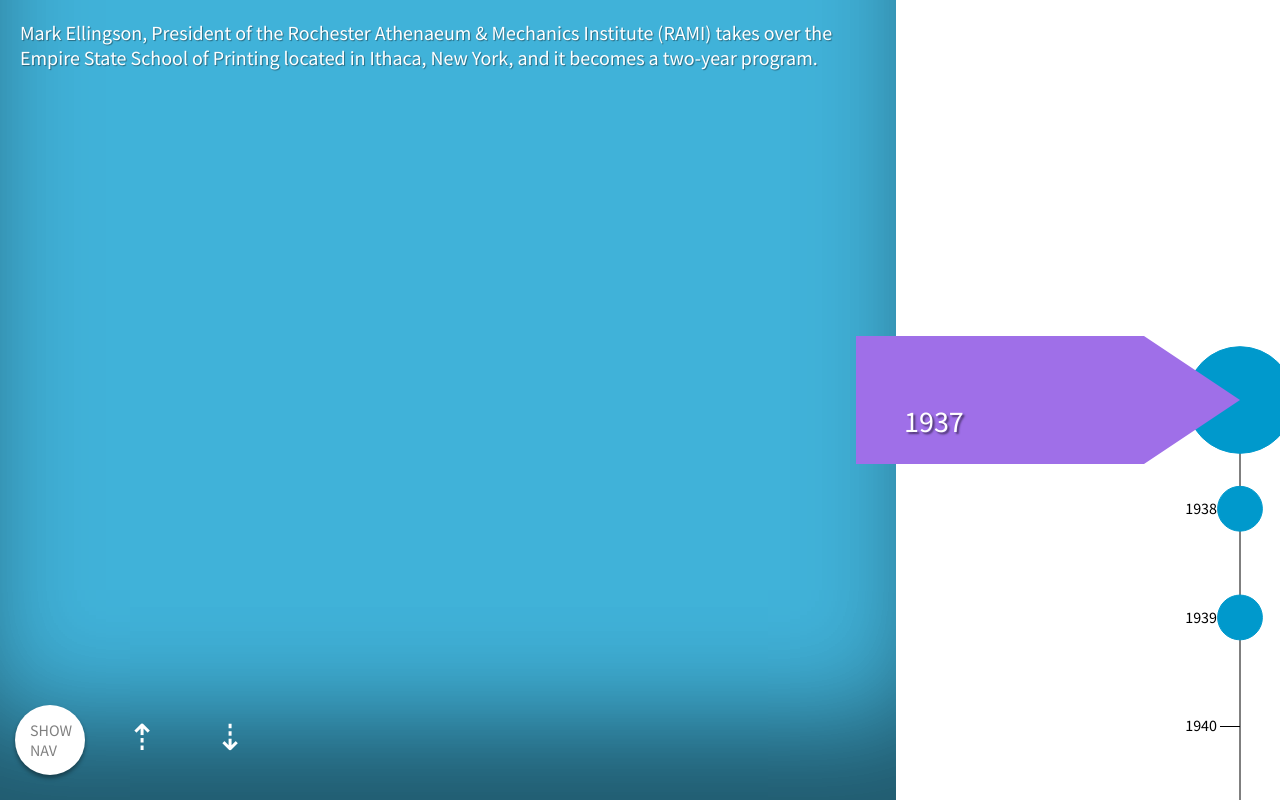
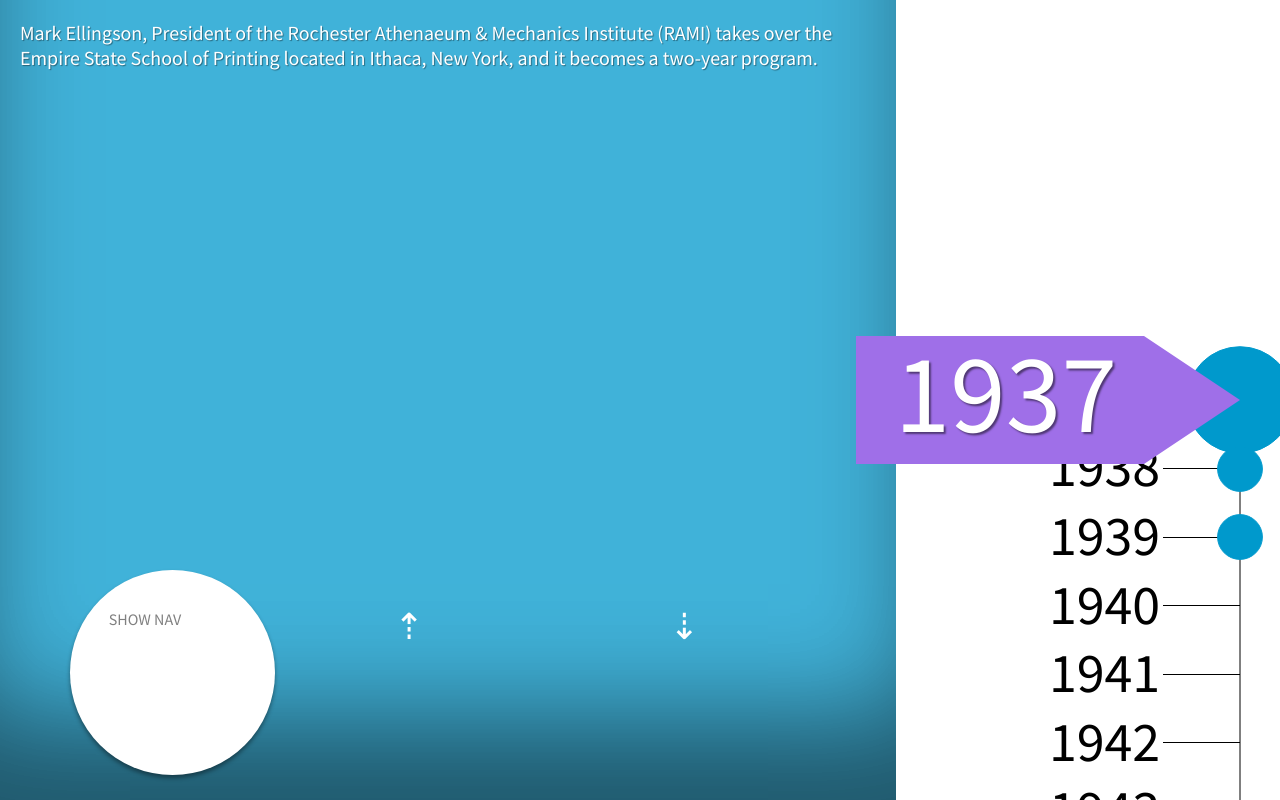
Before and after one commit to haydenw1/co-op15_timeline, a plain HTML site: page timeline/index.html in a window 1280 px wide. Shown: the top 800 px of the page. Drawn offline with nearby package versions, Linux system fonts and the light colour scheme.

Commit message:
Major Code Structure Revision w/ some Element Improvement
1. Largest change is the code structure. Everything is in functions that
are called. Still not quite right because I have to pass a ton of
parameters for all my variables width, but its closer.
2. Small jumping of scroll position after arrow click fixed (I think,
should be more thoroughly tested).
3. Made button width and height dynamic (needs fine tuning after
implementing Olivia's buttons.
4. Timeline ticks, timeline number, and large year number are
dynamically sized.
5.  'Optimized' several functions and loops (goPrevNext, goWhere,
createButtons, isScrolledIntoView, circleCY setup loop)

```diff
--- a/timeline/index.html
+++ b/timeline/index.html
@@ -6,18 +6,22 @@
 		<title>SMS Timeline</title>
     <link href='http://fonts.googleapis.com/css?family=Source+Sans+Pro:300,400' rel='stylesheet' type='text/css'> <!-- imports main font -->
     <link href="main.css" rel="stylesheet" type="text/css" >
+
 		<script src="http://d3js.org/d3.v3.min.js"></script> <!-- gets d3, used for svg creations and interativity -->
 		<script src="http://code.jquery.com/jquery-1.11.3.min.js"></script> <!-- gets jquery, used for some scroll events -->
 		<script src="http://code.jquery.com/jquery-migrate-1.2.1.min.js"></script> <!-- gets jquery, used for some scroll events -->
 		<script src="js/dpsHTMLGestureAPI.min.js"></script> <!-- allows interaction with DPS API -->
 	</head>
 	<body>
-      <script src="js/main.js"></script> <!-- main element creation and data import -->
+    <script src="js/main.js"></script> <!-- main element creation and data import -->
 
-      <div class="button nav"></div>
-      <div class="button prev">&#x21e1</div>
-      <div class="button next">&#x21e3</div>
+    <div class="button nav"></div>
+    <div class="button prev">&#x21e1</div>
+    <div class="button next">&#x21e3</div>
 
 		<script src="js/api.js"></script> <!-- DPS API interaction-->
+    <script>
+      setUp();
+    </script>
 	</body>
 </html>
--- a/timeline/js/main.js
+++ b/timeline/js/main.js
@@ -1,88 +1,296 @@
-//sets width/height/padding variables for use...height of timeline determined with "totalHeight"
-var width = document.documentElement.clientWidth,
-  height = document.documentElement.clientHeight,
-  padding = document.documentElement.clientHeight/2,
+//set width/height/padding variables for use...height of timeline determined with "totalHeight"
+function setUp(){
+  var width = document.documentElement.clientWidth;
+  var height = document.documentElement.clientHeight;
+  var padding = document.documentElement.clientHeight/2;
 
-  textHolderWidth = width * 0.7,
+  var textHolderWidth = width * 0.7;
 
-  rightSpace = width - (width * 0.7),
-  rightSpacePadding = rightSpace / 18,
+  var rightSpace = width - (width * 0.7);
+  var circleRadius = rightSpace * (7 / 120);
 
-  circleDimensions = rightSpace * (7 / 8),
+  var timelineXPos = width * (15.5 / 16);
 
-  timelineXPos = width * (15.5 / 16),
+  var viewerWidth = rightSpace;
+  var viewerHeight = viewerWidth / 3;
+  var viewerXPos = timelineXPos - viewerWidth;
+  var viewerYPos = (height / 2) - (viewerHeight / 2);
+  var viewerBottom = viewerYPos + viewerHeight;
+  var viewerTop = viewerYPos;
 
-  viewerWidth = rightSpace,
-  viewerHeight = viewerWidth / 3,
-  viewerXPos = timelineXPos - viewerWidth,
-  viewerYPos = (height / 2) - (viewerHeight / 2),
-  viewerTop = viewerYPos,
-  viewerBottom = viewerYPos + viewerHeight;
+  makeViewer(viewerHeight, viewerWidth, viewerXPos, viewerYPos);
+  makeTextHolder(height, textHolderWidth);
 
+  //array of objects for each school event. holds a description ("event"), a date ("date"), and an associated picture ("pic")
+  //d3.json("data/data.json", function(error, data){
+  //  if(error) return console.log(error);
+
+    //sample data for local testing
+    var data = [
+      {
+        "description":"Mark Ellingson, President of the Rochester Athenaeum & Mechanics Institute (RAMI) takes over the Empire State School of Printing located in Ithaca, New York, and it becomes a two-year program.",
+        "date":"1/1/1937",
+        "pic":"cias.jpg"
+      },
+
+      {
+        "description":"20 freshman enroll in the program with the first major printing project by the department being the student newspaper, PSIMAR.",
+        "date":"1/1/1938",
+        "pic":"cias.jpg"
+      },
+
+      {
+        "description":"Students take over the editorial page of the Democrat and Chronicle for one issue.",
+        "date":"1/1/1939",
+        "pic":"cias.jpg"
+      },
+
+      {
+        "description":"Rochester Athenaeum & Mechanics Institute becomes Rochester Institute of Technology.",
+        "date":"1/1/1944",
+        "pic":"cias.jpg"
+      }
+    ];
+
+    var totalHeight = document.documentElement.clientHeight * (data.length/2.5);
+    var earliest = new Date(data[0].date);
+    var latest = new Date(data[(data.length)-1].date);
+
+    makeSvgAndTimeline(circleRadius, data, earliest, height, latest, padding, rightSpace, timelineXPos, totalHeight, viewerBottom, viewerHeight, viewerTop, viewerWidth, width);
+
+  //ending d3.json bracket
+  //});
+}
+
+function makeViewer(h, w, x, y){
   var viewerLineData = [
     { "x": 0, "y": 0},
-  { "x": viewerWidth * (3 / 4), "y": 0},
-  { "x": viewerWidth, "y": viewerHeight/2},
-  { "x": viewerWidth * (3 / 4), "y": viewerHeight},
-  { "x": 0, "y": viewerHeight},
+    { "x": w * (3 / 4), "y": 0},
+    { "x": w, "y": h/2},
+    { "x": w * (3 / 4), "y": h},
+    { "x": 0, "y": h},
     { "x": 0, "y": 0}
-]
+  ];
 
   var viewerLine = d3.svg.line()
     .x(function(d){ return d.x;})
     .y(function(d){ return d.y;})
     .interpolate("linear");
 
-var viewer = d3.select( "body" )
+  d3.select( "body" )
     .append("svg")
       .attr("class","viewer-svg")
-    .attr("width", viewerWidth)
-    .attr("height", viewerHeight)
+      .attr("width", w)
+      .attr("height", h)
       .attr("fill","black")
       .style("position", "fixed")
-    .style("left", viewerXPos)
-    .style("top", viewerYPos)
+      .style("left", x)
+      .style("top", y)
     .append("path")
       .attr("d",viewerLine(viewerLineData))
-    .attr("stroke","black")
+      //.attr("stroke","#9F6FE8")
       .attr("stroke-width","0px")
       .attr("fill","#9F6FE8");
-
-  //dark = #830CE8;
-
-//d3, line element that uses 'linePoints' array (above) to build main 'timeline' line
-/*var timeline = d3.svg.line()
-  .x(function(d){return d.x;})
-  .y(function(d){return d.y;})
-  .interpolate("linear");*/
+}
 
 //creates single div to hold event text and pics, appends to DOM
+function makeTextHolder(h, w){
   var textHolder = document.createElement("div");
+  var para = document.createElement("p");
+
   textHolder.setAttribute("class","text-holder");
-  textHolder.style.width = (width * 0.7) + "px";
-  textHolder.style.height = (height + 6) + "px";
+  textHolder.style.width = w + "px";
+  textHolder.style.height = h + "px";
 
-var para = document.createElement("p");
   para.setAttribute("class","text");
   para.setAttribute("id","p");
   para.style.opacity = 0; //default state is hidden until user interacts with page
 
-//textHolder.appendChild(pic);//append pic <img> to holder div...see above
   textHolder.appendChild(para);//append para <p> to holder div
   document.body.appendChild(textHolder);//append holder div to body element
+}
 
-console.log(width - (width * 0.7));
-console.log((width - (width * 0.7))/18);
-console.log((width - (width * 0.7))/(9/8));
+function makeSvgAndTimeline(circleRadius, data, earliest, height, latest, p, rightSpace, timelineX, totalH, viewerBottom, viewerHeight, viewerTop, viewerWidth, w){
+  var circleCY = [];
 
-//
-//import json and create elements that need to reference the json
-//
+  //d3, time scale for year event placement on timeline
+  var yScale = d3.time.scale()
+    .domain([earliest, latest])
+    .range([p, totalH - p]);
 
-//array of objects for each school event. holds a description ("event"), a date ("date"), and an associated picture ("pic")
-//d3.json("data/data.json", function(error, data){
+  var yScaleSideAxis = d3.svg.axis()
+    .scale(yScale)
+    .orient("left")
+    .ticks(d3.time.years, 1)
+    .innerTickSize(rightSpace / 5);
 
-//local dataset for testing//////////////////////////////////////////////////////////////////////////////////////////////////////////////////////////////////////
+  //d3, svg element which is the size of the body that holds all generates svg
+  var svg = d3.select("body")
+   .append("svg")
+    .attr("class","svg")
+    .attr("width", w)
+    .attr("height", totalH);
+
+  svg.append("g")                   //creates and appends the main 'timeline' line
+    .attr("class","timeline_path")
+    .style("transform", "translate(" + timelineX + "px,0px)")
+    .call(yScaleSideAxis);
+
+  d3.selectAll(".tick text")
+    .style("font-size", circleRadius * 2.5);
+
+  //creates circle for every data point and g to enclose them all
+  var circles = svg
+    .append("g") //group to hold all circles
+      .selectAll(".circle")
+      .data(data) //binds data (above) to elements
+      .enter()
+    .append("circle") //creates circle for every object in data array
+      .attr("class", "circle")
+      .attr("cx", timelineX) //sets x position of circle
+      .attr("cy", function(d){return d3.round(yScale(new Date(d.date)));}) //sets y position (based on date of object in data)
+      .attr("r", circleRadius)
+      .attr("stroke", "#0099CC")
+      .attr("stroke-width", 1)
+      .attr("fill", "#0099CC");
+
+  for(var i = 0; i < circles[0].length; i++){
+    circleCY.push(parseInt(circles[0][i].getAttribute("cy")));
+  }
+
+  isScrolledIntoView(circleCY, circleRadius, circles, data, viewerBottom, viewerHeight, viewerTop, viewerWidth);
+
+  // binds listener to html element that is looking for movement (scrolling with finger)
+  d3.select("html").on("touchmove",function(){
+    isScrolledIntoView(circleCY, circleRadius, circles, data, viewerBottom, viewerHeight, viewerTop, viewerWidth);
+  });
+
+  $( document ).ready(function(){
+    createButtons(circleCY, circles, height, viewerBottom, viewerTop);
+    setInterval(function(){
+      isScrolledIntoView(circleCY, circleRadius, circles, data, viewerBottom, viewerHeight, viewerTop, viewerWidth)
+    },250); //starts reoccuring, time-delayed function (above)
+  });
+}
+
+function isScrolledIntoView(circleCY, circleRadius, circles, data, viewerBottom, viewerHeight, viewerTop, viewerWidth){
+  var badCounter = 0;                         //counter to see if all circle elements are out of bounds
+  var bodyScroll = $( "body" ).scrollTop();   //jquery, how far page has been scrolled
+  var d3Circle;
+  var element;
+  var elementCenter;                          //circle element being checked
+
+  for(var i = 0; i < circles[0].length; i++){
+    element = circles[0][i];
+    d3Circle = d3.select(element);
+    elementCenter = circleCY[i] - bodyScroll;
+
+    if(elementCenter >= viewerTop && elementCenter <= viewerBottom){
+      d3Circle.transition()
+        .ease("elastic")
+        .attr("r", circleRadius * 2.38);
+      showTP(data, i, viewerHeight, viewerWidth);
+    }else{
+      d3Circle.transition().ease("elastic").attr("r", circleRadius);
+      badCounter === data.length - 1 ? hideTP() : false; //***checks to see if all circles are out of bounds
+      badCounter++;
+    }
+  }
+}
+
+function showTP(data, pos, viewerHeight, viewerWidth){
+  var textElement = d3.select("#p"), textElement = textElement[0][0];
+  var textObject = data[pos].description;
+
+  makeYearText(data, pos, viewerHeight, viewerWidth);
+  textElement.innerHTML = textObject;
+  textElement.style.opacity = 1;
+}
+
+//selects correspoinding DOM text and picture objects using passed position and hides them
+function hideTP(){
+  var textElement = d3.select("#p"), textElement = textElement[0][0];
+
+  if(textElement){
+    deleteYearText();
+    textElement.style.opacity = 0;
+  }
+}
+
+function makeYearText(data, pos, viewerH, viewerW){
+  var yearText = d3.select(".viewer-svg").selectAll("text")
+    .data([data[pos]]);
+
+  yearText.text(function(d){return new Date(d.date).getYear() + 1900;});
+
+  yearText.enter()
+    .append("text")
+      .attr("x", viewerW / 10)
+      .attr("y", viewerH - (viewerH / 4))
+      .attr("fill", "white")
+      .style("font-size", (viewerH - (viewerH / 8)) + "px")
+      .style("text-shadow","2px 2px 2px rgba(0,0,0,.5)")
+      .text(function(d){return new Date(d.date).getYear() + 1900;});
+}
+
+function deleteYearText(){
+  var d3Viewer = d3.select(".viewer-svg");
+
+  d3Viewer.selectAll("text")
+    .remove();
+}
+
+function createButtons(circleCY, circles, height, viewerBottom, viewerTop){
+  var buttonNav = d3.select(".button.nav"); //button that shows nav
+  var buttonNext = d3.select(".button.next");
+  var buttonPrev = d3.select(".button.prev");
+  var buttonNavWidth = buttonNav.style("width");
+
+  buttonNav.style("height", buttonNavWidth);
+  buttonPrev.style("height", buttonNavWidth);
+  buttonNext.style("height", buttonNavWidth);
+
+  buttonNav.on("touchstart", function(){d3.select(this).attr("id", "active");})
+           .on("touchend",   function(){d3.select(this).attr("id", null);});
+
+  buttonPrev.on("touchstart", function(){goPrevNext(this, circleCY, circles, height, 0, viewerBottom, viewerTop)})
+            .on("touchend",   function(){d3.select(this).attr("id", null);});
+
+  buttonNext.on("touchstart", function(){goPrevNext(this, circleCY, circles, height, 1, viewerBottom, viewerTop)})
+            .on("touchend",   function(){d3.select(this).attr("id", null);});
+}
+
+function goPrevNext(button, circleCY, circles, height, direction, viewerBottom, viewerTop){
+  var elementCenter = goWhere(circleCY, circles, direction, viewerBottom, viewerTop);
+
+  d3.select(button).attr("id", "active");
+  $( 'html, body' ).animate({scrollTop: elementCenter - height/2}, 500);
+}
+
+function goWhere(circleCY, circles, direction, viewerB, viewerT){
+  var scrollTop = d3.round($( "body" ).scrollTop() + viewerT);
+  var scrollBottom = d3.round($( "body" ).scrollTop() + viewerB);
+
+  for(var i = 0; i < circles[0].length; i++){
+    var element = circles[0][i];
+    var elementCenter = circleCY[i];
+
+    if(direction === 0 && i > 0 && elementCenter >= scrollTop){
+      --i;
+      elementCenter = circleCY[i];
+      return elementCenter;
+    }else{
+      if(elementCenter >= scrollBottom){
+        return elementCenter;
+      }else if(i == circles[0].length -1){
+        return elementCenter;
+      }
+    }
+  }
+}
+
+// full local dataset for testing///////////////////////////////////////////////
+/*
 var data = [
   {
     "description":"Mark Ellingson, President of the Rochester Athenaeum & Mechanics Institute (RAMI) takes over the Empire State School of Printing located in Ithaca, New York, and it becomes a two-year program.",
@@ -251,237 +459,4 @@ var data = [
     "date":"1/1/2012",
     "pic":"cias.jpg"
   }
-];
-//end local data for testing//////////////////////////////////////////////////////////////////////////////////////////////////////////////////////////////////////
-  //if(error) return console.log(error);
-
-  var totalHeight = document.documentElement.clientHeight * (data.length/2.5);
-
-  var xLow = new Date(data[0].date),
-    xHigh = new Date(data[(data.length)-1].date);
-
-  //d3, time scale for event placement on timeline
-  var yScale = d3.time.scale()
-    .domain([xLow, xHigh])
-    .range([padding, totalHeight - padding]);
-
-  var yScaleSideAxis = d3.svg.axis()
-    .scale(yScale)
-    .orient("left")
-    .ticks(d3.time.years, 1)
-    .innerTickSize(20);
-
-  //array of coordinates used to build the main 'timeline' line, which runs the entire lenght of the screen
-  var linePoints = [
-    {"x": width/1.175, "y": 0},
-    {"x": width/1.175, "y": totalHeight}
-  ];
-
-  //d3, svg element which is the size of the body that holds all generates svg
-  var svg = d3.select("body")
-    .append("svg")
-    .attr("class","svg")
-    .attr("width", width)
-    .attr("height", totalHeight);
-
-  //creates and appends the main 'timeline' line
-  svg.append("g")
-    .attr("class","timeline_path")
-    .style("transform", "translate(" + timelineXPos + "px,0px)")
-    .call(yScaleSideAxis);
-
-  //creates circle for every data point and g to enclose them all
-  var circles = svg
-    .append("g") //group to hold all circles
-      .selectAll(".circle")
-      .data(data) //binds data (above) to elements
-      .enter()
-    .append("circle") //creates circle for every object in data array
-      .attr("class", "circle")
-      .attr("cx", timelineXPos) //sets x position of circle
-      .attr("cy", function(d){return yScale(new Date(d.date));}) //sets y position (based on date of object in data)
-      .attr("r", circleDimensions/15)
-      .attr("stroke", "#0099CC")
-      .attr("stroke-width", 1)
-      .attr("fill", "#0099CC");
-
-  var points = [];
-  var cHolder = circles[0];
-
-  for(var i = 0; i < cHolder.length; i++){
-    points.push({
-      "top": parseInt(cHolder[i].getAttribute("cy")) - parseFloat(cHolder[i].getAttribute("r")),
-      "bottom": parseInt(cHolder[i].getAttribute("cy")) + parseFloat(cHolder[i].getAttribute("r"))
-    });
-  }
-
-  // binds listener to html element that is looking for movement (scrolling with
-  // finger)
-  d3.select("html").on("touchmove",function(){
-    isScrolledIntoView();
-  });
-
-  // calls 'isScrolledIntoView' every 1/4 second, necessary because of 'momentum'
-  // scrolling on mobile (called at bottom of page)
-  function scrollCheck(){
-    setTimeout(function(){
-      isScrolledIntoView();
-      scrollCheck();
-    },250);
-  }
-
-  //sees if circle elements are within certain bounds
-  function isScrolledIntoView(){
-    var badCounter = 0,                       //counter to see if all circle elements are out of bounds
-      bodyScroll = $( "body" ).scrollTop(),   //jquery, how far page has been scrolled
-      d3Circle,                               //
-      element,                                //circle element being checked
-      elementTop,                             //element top coordinate relative to scroll amound
-      elementBottom;                          //element bottom coordinate relative to scroll amound
-
-
-    for(var i = 0; i < circles[0].length; i++){
-      element = circles[0][i],
-      elementTop = points[i].top - bodyScroll,
-      elementBottom = points[i].bottom - bodyScroll,
-      elementCenter = (elementTop + elementBottom) / 2;
-      d3Circle = d3.select(element);
-
-      if(elementCenter >= viewerTop && elementCenter <= viewerBottom){
-        d3Circle.transition().ease("elastic").attr("r", circleDimensions/6.3);
-        showTP(i);
-      }else{
-        d3Circle.transition().ease("elastic").attr("r", circleDimensions/15);
-        badCounter === data.length - 1 ? hideTP() : false; //***checks to see if all circles are out of bounds
-        badCounter++;
-      }
-    }
-  }
-
-  //var picElement = d3.select("#pic"), picElement = picElement[0][0];
-  var textElement = d3.select("#p"), textElement = textElement[0][0];
-
-  //selects corresponding DOM text and picture objects using passed position and displays them
-  function showTP(pos){
-    var picObject = data[pos].pic,
-        textObject = data[pos].description;
-
-    makeYearText(pos);
-    textElement.innerHTML = textObject;
-    textElement.style.opacity = 1;
-  }
-
-  //selects correspoinding DOM text and picture objects using passed position and hides them
-  function hideTP(){
-    if(textElement){
-      textElement.style.opacity = 0;
-      deleteYearText();
-    }
-  }
-
-  function makeYearText(pos){
-    var yearText = d3.select(".viewer-svg").selectAll("text")
-      .data([data[pos]]);
-
-    yearText.text(function(d){return new Date(d.date).getYear() + 1900;});
-
-    yearText.enter()
-      .append("text")
-        .attr("x", viewerWidth / 8)
-        .attr("y", viewerHeight - (viewerHeight / 4))
-        .attr("fill", "white")
-        .style("font-size", "188%")
-        .style("text-shadow","2px 2px 2px rgba(0,0,0,.5)")
-        .text(function(d){return new Date(d.date).getYear() + 1900;});
-  }
-
-  function deleteYearText(){
-    var d3Viewer = d3.select(".viewer-svg");
-    d3Viewer.selectAll("text")
-      .remove();
-  }
-
-  $( document ).ready(function(){
-    var buttonNav = d3.select(".button.nav"); //button that will turn automatic showing of description and picture off/on
-    var buttonPrev = d3.select(".button.prev");
-    var buttonNext = d3.select(".button.next");
-
-
-    buttonNav.on("touchstart", function(){
-      d3.select(this).attr("id", "active");
-    });
-
-    buttonNav.on("touchend", function(){
-      d3.select(this).attr("id", null);
-    });
-
-    buttonPrev.on("touchstart", function(){
-      d3.select(this).attr("id", "active");
-      var elementCenter = goPrevNext(0);
-      $( 'html, body' ).animate({scrollTop: elementCenter - height/2}, 500);
-    });
-
-    buttonPrev.on("touchend", function(){
-      d3.select(this).attr("id", null);
-    });
-
-    buttonNext.on("touchstart", function(){
-      d3.select(this).attr("id", "active");
-      var elementCenterB = goPrevNext(1);
-      $( 'html, body' ).animate({scrollTop: elementCenterB - height/2}, 500);
-    });
-
-    buttonNext.on("touchend", function(){
-      d3.select(this).attr("id", null);
-    });
-
-    function goPrevNext(direction){
-      var scrollTop = $( "body" ).scrollTop() + viewerTop,
-        scrollBottom = $( "body" ).scrollTop() + viewerBottom;
-
-        console.log(scrollTop);
-        console.log(scrollBottom);
-        //console.log(direction);
-          //scrollQuarter = scrollCenter - height/4,
-          //scrollThreeQuarter = scrollCenter + height/4;
-
-      if(direction === 0){
-        for(var i = 0; i < circles[0].length; i++){
-          var element = circles[0][i],
-          elementTop = points[i].top,
-          elementBottom = points[i].bottom,
-          elementCenter = ((elementTop + elementBottom)/2);
-
-          console.log(elementCenter);
-
-          if(i > 0 && elementCenter >= scrollTop){
-            console.log("going down");
-            --i;
-            elementTop = points[i].top;
-            elementBottom = points[i].bottom;
-            elementCenter = ((elementTop + elementBottom)/2);
-            return elementCenter;
-          }
-        }
-      }else{
-        for(var a = 0; a < circles[0].length; a++){
-          var elementA = circles[0][a],
-          elementTopA = points[a].top,
-          elementBottomA = points[a].bottom,
-          elementCenterA = ((elementTopA + elementBottomA)/2);
-
-          console.log(elementCenterA);
-
-          if(elementCenterA >= scrollBottom){
-            console.log("going up!");
-            return elementCenterA;
-          }else if(a == circles[0].length -1){
-            return elementCenterA;
-          }
-        }
-      }
-    }
-  });
-
-  scrollCheck(); //starts reoccuring, time-delayed function (above)
-//});
+];*/
--- a/timeline/main.css
+++ b/timeline/main.css
@@ -63,13 +63,13 @@ html, body{
 }
 
 .button {
-	width: 40px;
+	width: calc(10%);
 	height: 40px;
 	position: fixed;
-	padding: 15px;
+	padding: calc(3%);
 	bottom: 25px;
-	left: 15px;
-	border-radius: 35px;
+	left: calc(5.5%);
+	border-radius: 100%;
 	/*background-color: #0099CC;*/
 	background: white;
 	box-shadow: 0 3px 4px rgba(0,0,0,.40);
@@ -78,7 +78,8 @@ html, body{
 }
 
 .button.prev {
-	left: 102px;
+//	left: 102px;
+left:calc(27%);
 	/*transform: rotate(90deg);*/
 	line-height: 1;
   	text-indent: 10px;
@@ -90,7 +91,8 @@ html, body{
 }
 
 .button.next {
-	left: 190px;
+//	left: 190px;
+left: calc(48.5%);
 	/*transform: rotate(90deg);*/
 	line-height: 1;
   	text-indent: 10px;
```
Also changed, not shown: timeline/js/touch.js (deleted, +0 -157 lines). Lines whose indentation alone changed are shown as unchanged.
